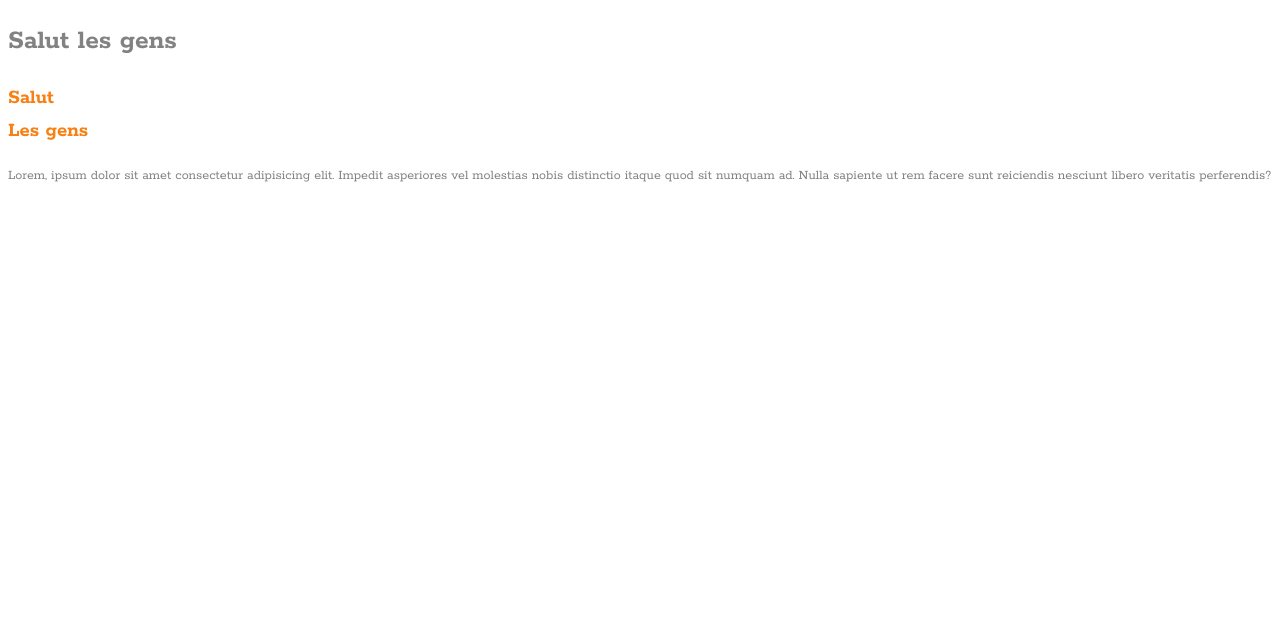
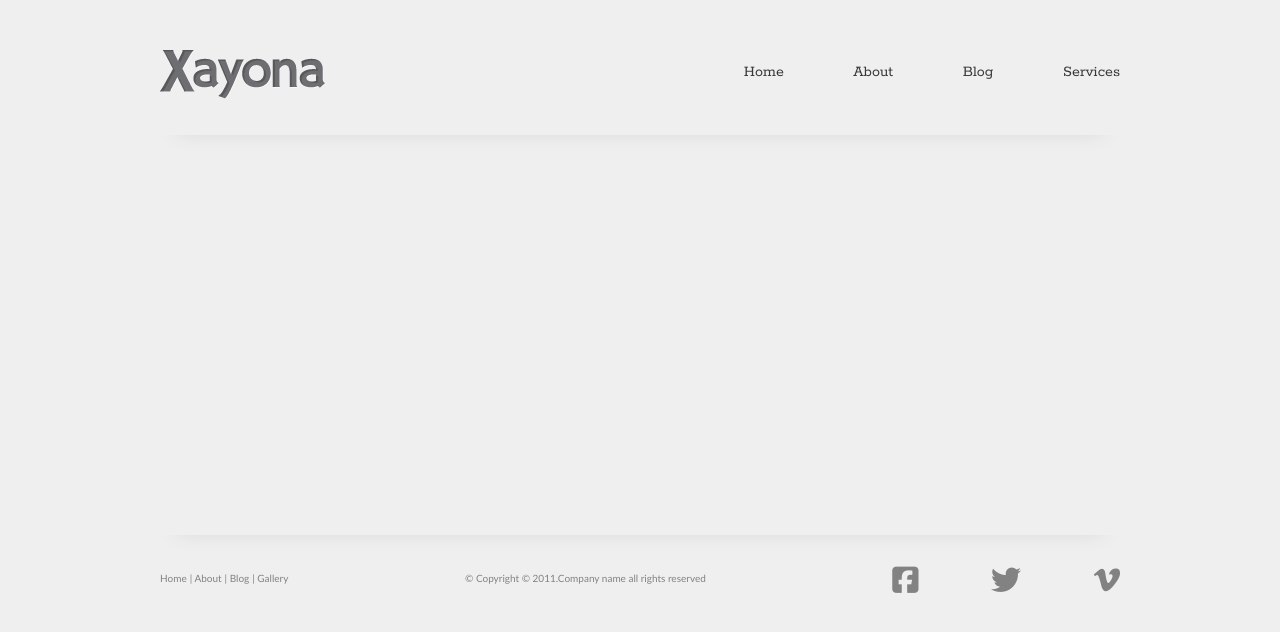
Before and after one commit to YelemyahM/xayona-intergration, a plain HTML site: page index.html in a window 1280 px wide. Drawn offline with Linux system fonts and the light colour scheme; a small style sheet from the web is missing.

Commit message:
feat: Footer

```diff
--- a/assets/stylesheets/style.css
+++ b/assets/stylesheets/style.css
@@ -1,17 +1,134 @@
 /*
 ================================
-BASES
+Bases
 ================================
 */
 
 body {
-    color: #838282;
-    font-size: 14px;
-    font-family: "Rokkitt", sans-serif;
-    line-height: 1.57142857143;
+  background-color: #efefef;
+  color: #838282;
+  font-size: 14px;
+  font-family: "Rokkitt", sans-serif;
+  line-height: 1.57142857143;
+  margin: 0;
+  padding: 0;
 }
 
 h2 {
-    color: #f87f12;
-    line-height: 1,1;
+  color: #f87f12;
+  line-height: 1, 1;
 }
+
+a {
+  color: inherit;
+  text-decoration: none;
+}
+
+/*
+================================
+Grid
+================================
+*/
+
+.l-container {
+  width: 960px;
+  margin: 0 auto;
+}
+
+/*
+================================
+Header
+================================
+*/
+
+.header {
+  height: 480px;
+}
+
+.header-logo {
+  display: block;
+  float: left;
+  margin-top: 50px;
+  margin-bottom: -22px;
+}
+
+.header-break {
+  border: none;
+  box-shadow: 0 15px 20px -18px #d4d2d2;
+  height: 50px;
+  margin: -26px auto 10px;
+  width: 100%;
+}
+
+/*
+================================
+Footer
+================================
+*/
+
+.footer {
+  font-family: "Trebuchet MS",
+    sans-serif;
+  font-size: 10px;
+  line-height: 1.6;
+  padding-bottom: 35px;
+}
+
+.footer-break {
+  border: none;
+  box-shadow: 0 15px 20px -18px #d4d2d2;
+  height: 50px;
+  width: 100%;
+  margin-bottom: 35px;
+}
+
+.footer-menu {
+  float: left;
+}
+
+.footer-menu-item::after {
+  margin-left: 3px;
+  content: '|';
+}
+
+.footer-menu-item:last-child::after {
+  display: none;
+}
+
+.footer-notice {
+  margin: 0 auto;
+  padding-left: 305px;
+
+}
+
+.footer-icon {
+  float: right;
+  margin-top: -31px;
+}
+
+.icon {
+  font-size: 3em;
+  cursor: pointer;
+  margin-right: 65px;
+}
+
+.icon:last-child {
+  margin-right: 0;
+}
+
+/*
+================================
+Navigation
+================================
+*/
+
+.menu {
+  color: #393737;
+  float: right;
+  margin-top: 60px;
+  font-size: 16px;
+}
+
+.menu-item {
+  padding-left: 65px;
+}
--- a/index.html
+++ b/index.html
@@ -5,12 +5,49 @@
   <meta charset="UTF-8">
   <title>Xayona</title>
   <link href="https://fonts.googleapis.com/css?family=Rokkitt:400,700&display=swap" rel="stylesheet">
+  <script src="https://kit.fontawesome.com/f8f1b447dc.js" crossorigin="anonymous"></script>
+  <link href="https://www.fontify.me/wf/2261fe061bc9f357f6fcdc68017fdd6e" rel="stylesheet" type="text/css">
   <link rel="stylesheet" href="assets/stylesheets/style.css">
 </head>
+
 <body>
-<h1>Salut les gens</h1>
-<h2>Salut <br> Les gens</h2>
-<p>Lorem, ipsum dolor sit amet consectetur adipisicing elit. Impedit asperiores vel molestias nobis distinctio itaque quod sit numquam ad. Nulla sapiente ut rem facere sunt reiciendis nesciunt libero veritatis perferendis?</p>
+  <header class="header">
+    <div class="l-container">
+      <a href="#" class="header-logo">
+        <img src="assets/image/logo.png" alt="Logo">
+      </a>
+      <nav class="menu">
+        <a href="#" class="menu-item">Home</a>
+        <a href="#" class="menu-item">About</a>
+        <a href="#" class="menu-item">Blog</a>
+        <a href="#" class="menu-item is-active">Services</a>
+      </nav>
+      <hr class="header-break">
+    </div>
+  </header>
+  <footer class="footer">
+    <div class="l-container">
+      <hr class="footer-break">
+      <nav class="footer-menu">
+        <a href="#" class="footer-menu-item">Home</a>
+        <a href="#" class="footer-menu-item">About</a>
+        <a href="#" class="footer-menu-item">Blog</a>
+        <a href="#" class="footer-menu-item">Gallery</a>
+      </nav>
+      <p class="footer-notice">© Copyright © 2011.Company name all rights reserved</p>
+      <div class="footer-icon">
+        <span class="icon">
+          <i class="fab fa-facebook-square"></i>
+        </span>
+        <span class="icon">
+          <i class="fab fa-twitter"></i>
+        </span>
+        <span class="icon">
+          <i class="fab fa-vimeo-v"></i>
+        </span>
+      </div>
+    </div>
+  </footer>
 </body>
 <script>
   var $buoop = { required: { e: -4, f: -3, o: -3, s: -1, c: -3 }, insecure: true, api: 2020.01 };
```
Lines whose indentation alone changed are shown as unchanged.
